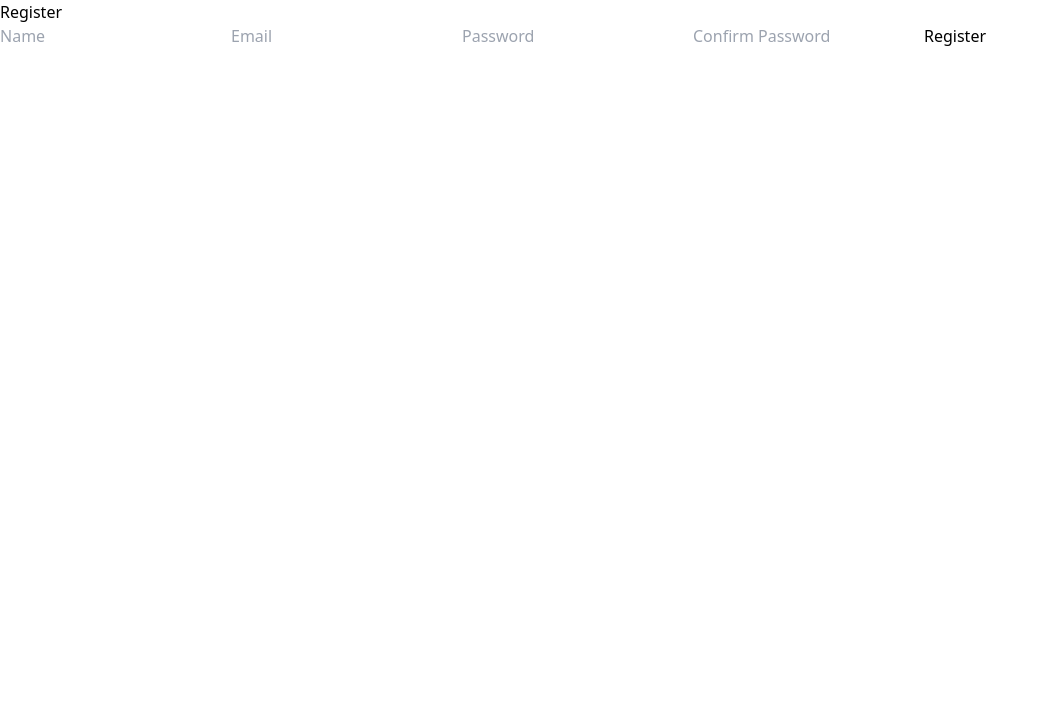
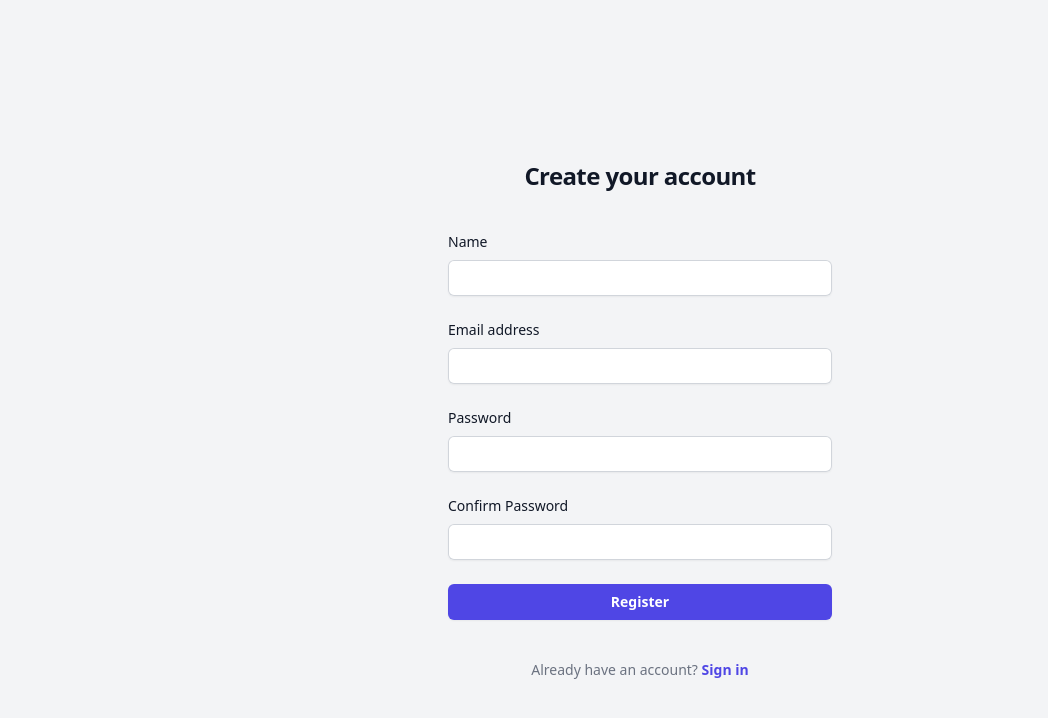
Before and after one commit to imamrdn/myNuxtApp, a Nuxt app: page /register in a window 1280 px wide. Shown: the top 718 px of the page, without its empty margins (0-1048 px from the left). Built offline with nearby package versions, Linux system fonts and the light colour scheme.

Commit message:
update: view login register dan dashboard

```diff
--- a/pages/dashboard/index.vue
+++ b/pages/dashboard/index.vue
@@ -1,24 +1,57 @@
 <template>
-  <div>
-    <h2>Dashboard</h2>
-    <p>This is the dashboard page of your application.</p>
-    <button @click="handleLogout">Logout</button>
+  <div class="flex min-h-full flex-col bg-gray-100">
+    <header class="bg-white shadow">
+      <nav class="max-w-7xl mx-auto px-4 sm:px-6 lg:px-8">
+        <div class="flex justify-between h-16 items-center">
+          <div class="flex">
+            <div class="shrink-0">
+              <h1 class="text-2xl font-bold text-indigo-600">Dashboard</h1>
+            </div>
+          </div>
+          <div class="flex">
+            <button
+              @click="handleLogout"
+              class="text-gray-500 hover:text-gray-700"
+            >
+              Logout
+            </button>
+          </div>
+        </div>
+      </nav>
+    </header>
+
+    <main class="flex-grow">
+      <div class="max-w-7xl mx-auto py-6 sm:px-6 lg:px-8">
+        <h2 class="text-2xl font-semibold text-gray-900">
+          Welcome, {{ userName }}
+        </h2>
+        <p class="mt-4 text-gray-600">
+          This is your dashboard. Here you can manage your account and access
+          other features.
+        </p>
+      </div>
+    </main>
   </div>
 </template>
 
 <script setup>
+import { ref, onMounted } from "vue";
 import { useRouter } from "vue-router";
 
+const userName = ref("");
 const router = useRouter();
 
 onMounted(() => {
   const token = localStorage.getItem("authToken");
+  userName.value = localStorage.getItem("userName") || "Guest";
   if (!token) {
     router.push("/login");
   }
 });
+
 const handleLogout = () => {
   localStorage.removeItem("authToken");
+  localStorage.removeItem("userName");
   router.push("/login");
   console.log("User logged out");
 };
--- a/pages/login.vue
+++ b/pages/login.vue
@@ -1,17 +1,81 @@
 <template>
+  <div
+    class="flex min-h-full flex-col justify-center py-12 px-6 lg:px-8 bg-gray-100 h-screen"
+  >
+    <div class="sm:mx-auto sm:w-full sm:max-w-sm">
+      <h2
+        class="mt-10 text-center text-2xl font-bold tracking-tight text-gray-900"
+      >
+        Sign in to your account
+      </h2>
+    </div>
+
+    <div class="mt-10 sm:mx-auto sm:w-full sm:max-w-sm">
+      <form @submit.prevent="handleLogin" class="space-y-6">
         <div>
-    <h1>Login</h1>
-    <form @submit.prevent="handleLogin">
-      <input type="email" v-model="email" placeholder="Email" required />
+          <label for="email" class="block text-sm font-medium text-gray-900"
+            >Email address</label
+          >
+          <div class="mt-2">
             <input
+              id="email"
+              name="email"
+              type="email"
+              v-model="email"
+              required
+              autocomplete="email"
+              class="block w-full rounded-md border-0 p-2 text-gray-900 shadow-sm ring-1 ring-inset ring-gray-300 placeholder:text-gray-400 focus:ring-2 focus:ring-inset focus:ring-indigo-600 sm:text-sm"
+            />
+          </div>
+        </div>
+
+        <div>
+          <div class="flex items-center justify-between">
+            <label
+              for="password"
+              class="block text-sm font-medium text-gray-900"
+              >Password</label
+            >
+            <div class="text-sm">
+              <a
+                href="#"
+                class="font-semibold text-indigo-600 hover:text-indigo-500"
+                >Forgot password?</a
+              >
+            </div>
+          </div>
+          <div class="mt-2">
+            <input
+              id="password"
+              name="password"
               type="password"
               v-model="password"
-        placeholder="Password"
               required
+              autocomplete="current-password"
+              class="block w-full rounded-md border-0 p-2 text-gray-900 shadow-sm ring-1 ring-inset ring-gray-300 placeholder:text-gray-400 focus:ring-2 focus:ring-inset focus:ring-indigo-600 sm:text-sm"
             />
-      <button type="submit">Login</button>
+          </div>
+        </div>
+
+        <div>
+          <button
+            type="submit"
+            class="flex w-full justify-center rounded-md bg-indigo-600 px-3 py-1.5 text-sm font-semibold text-white shadow-sm hover:bg-indigo-500 focus:outline-none focus:ring-2 focus:ring-indigo-600 focus:ring-offset-2"
+          >
+            Sign in
+          </button>
+        </div>
       </form>
-    <p v-if="error">{{ error }}</p>
+
+      <p class="mt-10 text-center text-sm text-gray-500">
+        Don't have an account?
+        <NuxtLink
+          to="/register"
+          class="font-semibold text-indigo-600 hover:text-indigo-500"
+          >Sign Up</NuxtLink
+        >
+      </p>
+    </div>
   </div>
 </template>
 
@@ -32,6 +96,7 @@ const handleLogin = async () => {
       password: password.value,
     });
     localStorage.setItem("authToken", response.data.data.token);
+    localStorage.setItem("userName", response.data.data.user.name);
     console.log("Login berhasil:", response);
     router.push("/dashboard");
   } catch (err) {
--- a/pages/register.vue
+++ b/pages/register.vue
@@ -1,24 +1,105 @@
 <template>
+  <div
+    class="flex min-h-full flex-col justify-center py-12 px-6 lg:px-8 bg-gray-100 h-screen"
+  >
+    <div class="sm:mx-auto sm:w-full sm:max-w-sm">
+      <h2
+        class="mt-10 text-center text-2xl font-bold tracking-tight text-gray-900"
+      >
+        Create your account
+      </h2>
+    </div>
+
+    <div class="mt-10 sm:mx-auto sm:w-full sm:max-w-sm">
+      <form @submit.prevent="handleRegister" class="space-y-6">
         <div>
-    <h1>Register</h1>
-    <form @submit.prevent="handleRegister">
-      <input type="text" v-model="name" placeholder="Name" required />
-      <input type="email" v-model="email" placeholder="Email" required />
+          <label for="name" class="block text-sm font-medium text-gray-900"
+            >Name</label
+          >
+          <div class="mt-2">
             <input
+              id="name"
+              name="name"
+              type="text"
+              v-model="name"
+              required
+              class="block w-full rounded-md border-0 p-2 text-gray-900 shadow-sm ring-1 ring-inset ring-gray-300 placeholder:text-gray-400 focus:ring-2 focus:ring-inset focus:ring-indigo-600 sm:text-sm"
+            />
+          </div>
+        </div>
+
+        <div>
+          <label for="email" class="block text-sm font-medium text-gray-900"
+            >Email address</label
+          >
+          <div class="mt-2">
+            <input
+              id="email"
+              name="email"
+              type="email"
+              v-model="email"
+              required
+              autocomplete="email"
+              class="block w-full rounded-md border-0 p-2 text-gray-900 shadow-sm ring-1 ring-inset ring-gray-300 placeholder:text-gray-400 focus:ring-2 focus:ring-inset focus:ring-indigo-600 sm:text-sm"
+            />
+          </div>
+        </div>
+
+        <div>
+          <label for="password" class="block text-sm font-medium text-gray-900"
+            >Password</label
+          >
+          <div class="mt-2">
+            <input
+              id="password"
+              name="password"
               type="password"
               v-model="password"
-        placeholder="Password"
               required
+              autocomplete="new-password"
+              class="block w-full rounded-md border-0 p-2 text-gray-900 shadow-sm ring-1 ring-inset ring-gray-300 placeholder:text-gray-400 focus:ring-2 focus:ring-inset focus:ring-indigo-600 sm:text-sm"
             />
+          </div>
+        </div>
+
+        <div>
+          <label
+            for="confirm_password"
+            class="block text-sm font-medium text-gray-900"
+            >Confirm Password</label
+          >
+          <div class="mt-2">
             <input
+              id="confirm_password"
+              name="confirm_password"
               type="password"
               v-model="confirmPassword"
-        placeholder="Confirm Password"
               required
+              autocomplete="new-password"
+              class="block w-full rounded-md border-0 p-2 text-gray-900 shadow-sm ring-1 ring-inset ring-gray-300 placeholder:text-gray-400 focus:ring-2 focus:ring-inset focus:ring-indigo-600 sm:text-sm"
             />
-      <button type="submit">Register</button>
+          </div>
+        </div>
+
+        <div>
+          <button
+            type="submit"
+            class="flex w-full justify-center rounded-md bg-indigo-600 px-3 p-2 text-sm font-semibold text-white shadow-sm hover:bg-indigo-500 focus:outline-none focus:ring-2 focus:ring-indigo-600 focus:ring-offset-2"
+          >
+            Register
+          </button>
+        </div>
       </form>
-    <p v-if="error">{{ error }}</p>
+
+      <p class="mt-10 text-center text-sm text-gray-500">
+        Already have an account?
+        <a
+          href="/login"
+          class="font-semibold text-indigo-600 hover:text-indigo-500"
+          >Sign in</a
+        >
+      </p>
+    </div>
   </div>
 </template>
 
```
Lines whose indentation alone changed are shown as unchanged.
